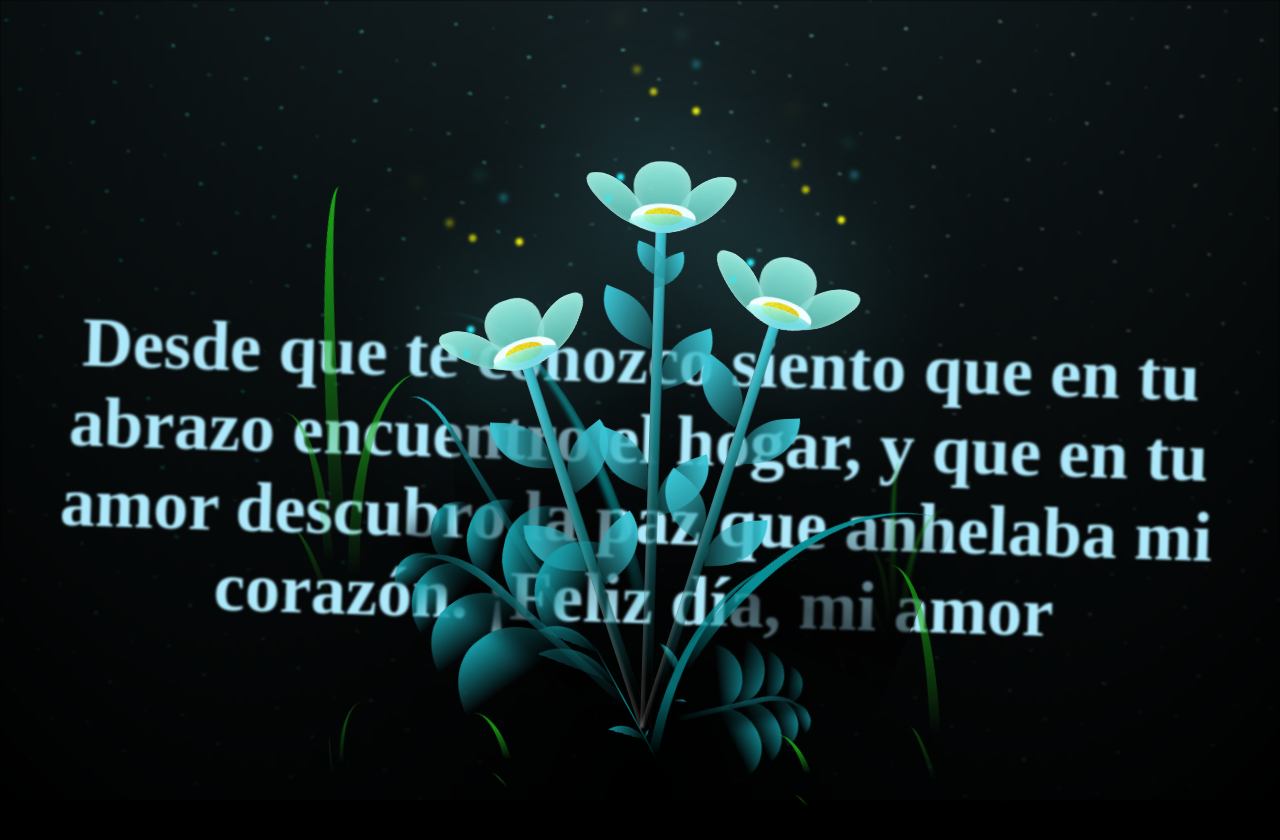
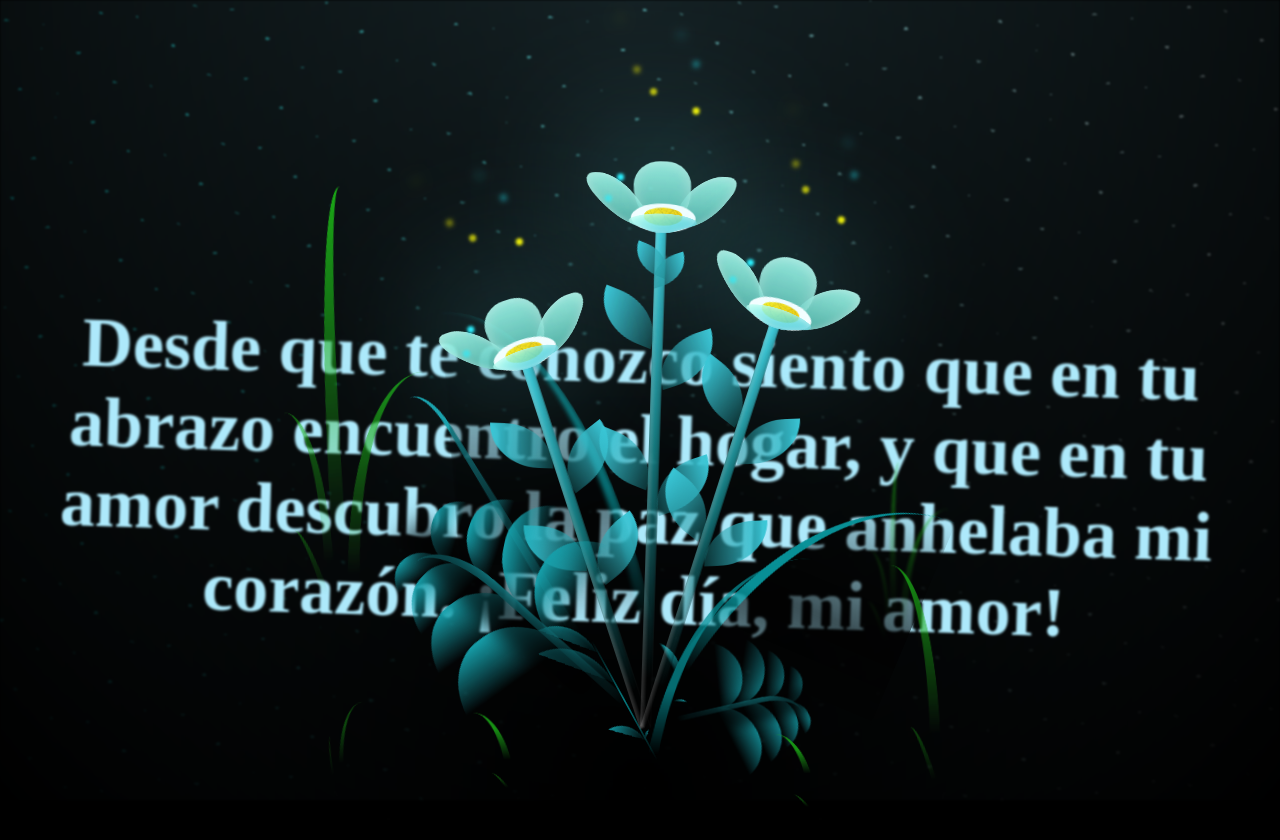
Before and after one commit to polazagarre/Iloveyou, a plain HTML site: page flor.html in a window 1280 px wide. Drawn offline with Linux system fonts and the light colour scheme.

Commit message:
Update flor.html

```diff
--- a/flor.html
+++ b/flor.html
@@ -14,7 +14,7 @@
 <div class="night">
  <center><h1 class="texto flowers flower--1"><br><br><br><br>
  Desde que te conozco siento que en tu abrazo encuentro el hogar, y que en tu amor descubro la
- paz que anhelaba mi corazón. ¡Feliz día, mi amor</h1></center> </div>
+ paz que anhelaba mi corazón. ¡Feliz día, mi amor!</h1></center> </div>
   <div class="flowers">
 
     <div class="flower flower--1">
```
